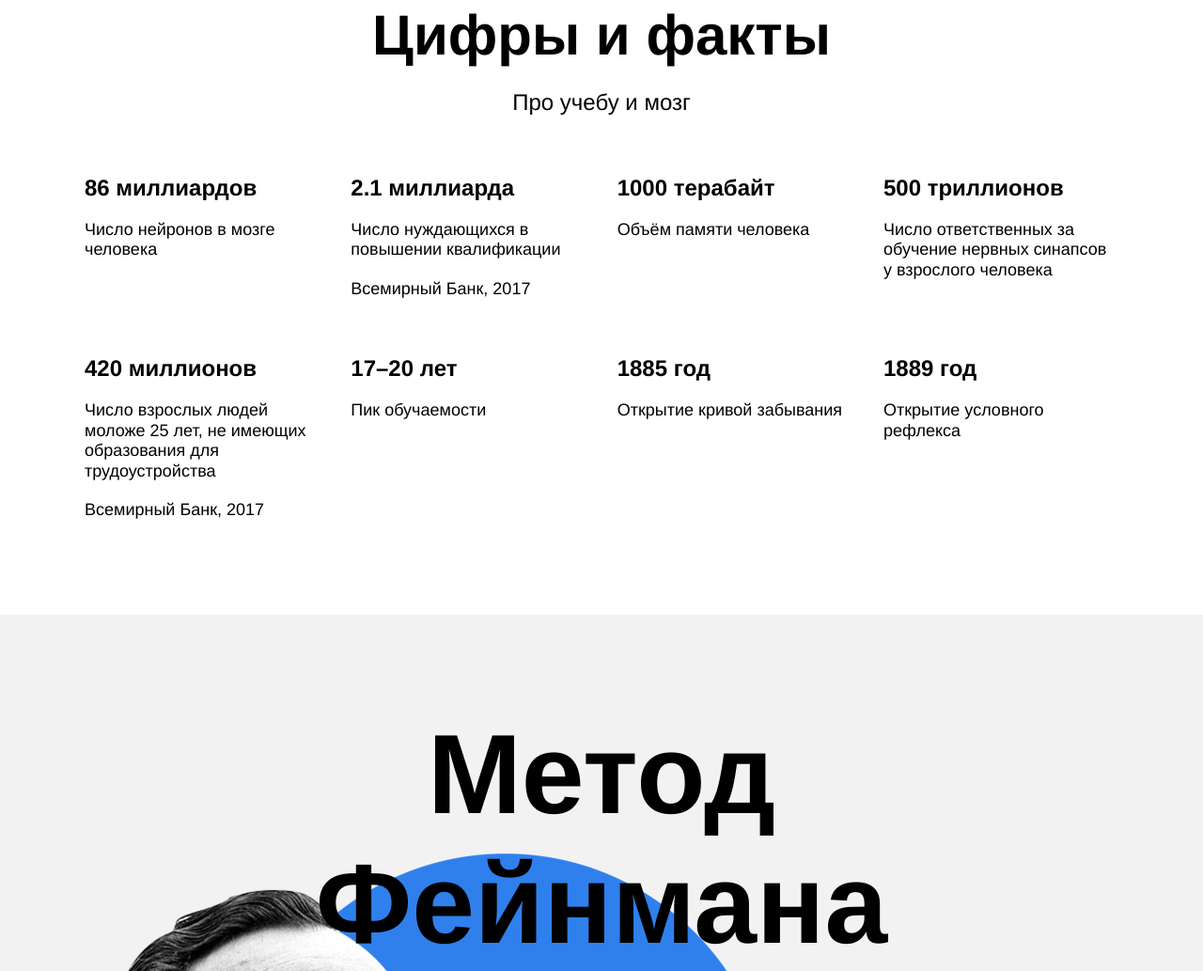
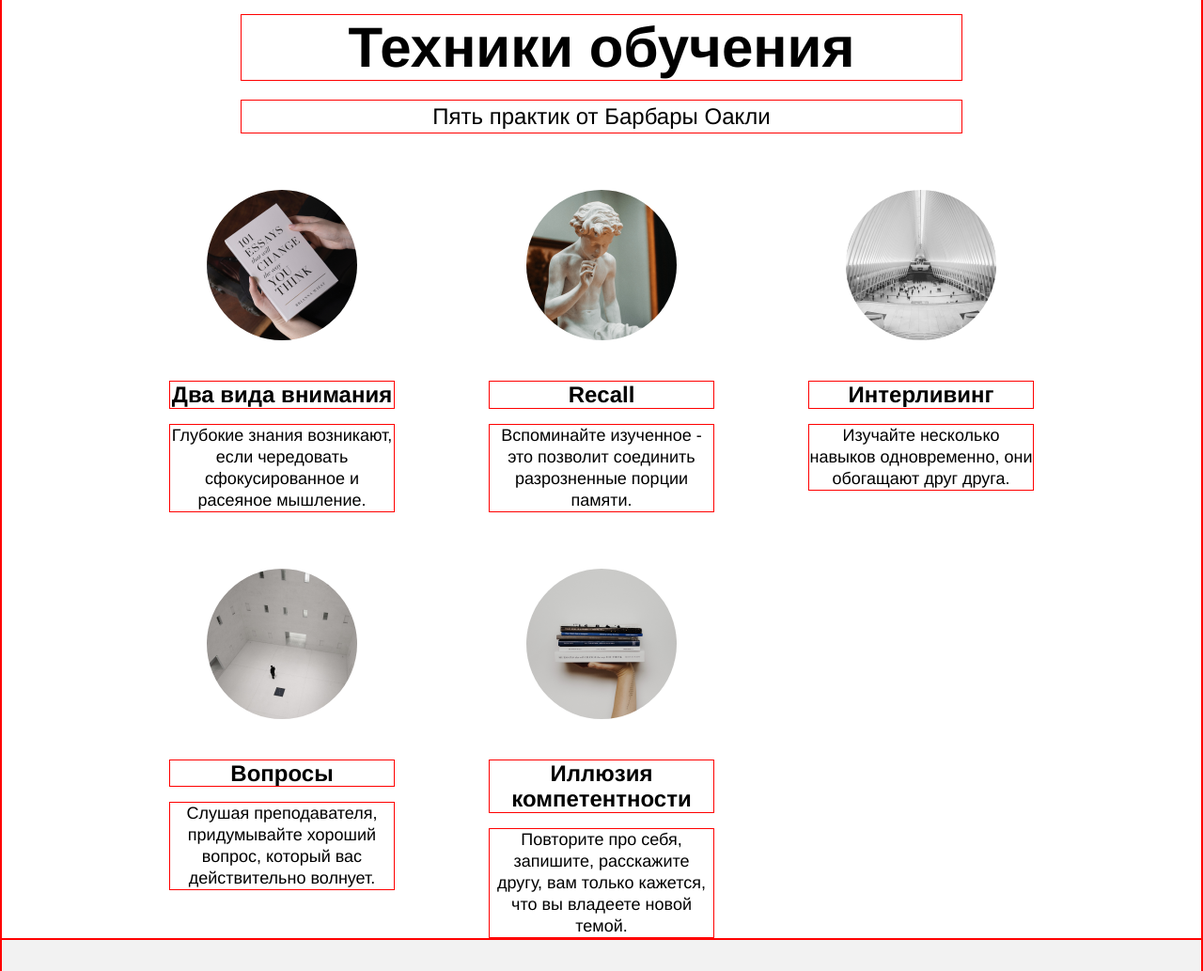
Before and after one commit to ghusainova/how-to-learn, a plain HTML site: page index.html in a window 1280 px wide. Shown: the part 1353-2386 px from the top of the page at 94% size. Drawn offline with Linux system fonts and the light colour scheme.

Commit message:
comeback to normal version

```diff
--- a/index.html
+++ b/index.html
@@ -18,7 +18,7 @@
     </p>
     <img src="./images/two_again.png"  alt="Опять двойка.." class="header__main-illustration" >
 
-    <div class="header__square-pic"></div>
+    <div class="header__square-pic rotation"></div>
   </header>
 
   <main class="content">
@@ -33,6 +33,46 @@
         </div>
       </article>
 
+    </section>
+
+    <section class="techniques">
+      <h2 class="section-title">Техники обучения</h2>
+      <p class="section-subtitle">Пять практик от Барбары Оакли</p>
+      <ul class="cards">
+
+        <li class="cards__item">
+          <img src="./images/cards-attention.png" class="cards__image" alt="иллюстрация к теме два вида внимания">
+          <h3 class="cards__title">Два вида внимания</h3>
+          <p class="cards__description">Глубокие знания возникают, если чередовать сфокусированное и расеяное мышление.</p>
+        </li>
+        <li class="cards__item">
+          <img src="./images/cards-recall.png" class="cards__image" alt="иллюстрация к теме вспоминания">
+          <h3 class="cards__title">Recall</h3>
+          <p class="cards__description">Вспоминайте изученное - это позволит соединить разрозненные порции памяти.</p>
+        </li>
+        <li class="cards__item">
+          <img src="./images/cards-interliving.png" class="cards__image" alt="иллюстрация к теме интерливинг">
+          <h3 class="cards__title">Интерливинг</h3>
+          <p class="cards__description">Изучайте несколько навыков одновременно, они обогащают друг друга.</p>
+        </li>
+        <li class="cards__item">
+          <img src="./images/cards-question.png" class="cards__image" alt="иллюстрация к теме вопросы">
+          <h3 class="cards__title">Вопросы</h3>
+          <p class="cards__description">Слушая преподавателя, придумывайте хороший вопрос, который вас действительно волнует.</p>
+        </li>
+        <li class="cards__item">
+          <img src="./images/cards-competence.png" class="cards__image" alt="иллюстрация к теме иллюзия компетентности">
+          <h3 class="cards__title">Иллюзия компетентности</h3>
+          <p class="cards__description">Повторите про себя, запишите, расскажите другу, вам только кажется, что вы владеете новой темой.</p>
+        </li>
+
+      </ul>
+    </section>
+
+    <section class="feynman">
+      <h2 class="feynman__title">Метод Фейнмана</h2>
+      <p class="feynman__subtitle">Выучить и не забыть</p>
+      <a class="link feynman__link" href="#">Подробнее &rarr;</a>
     </section>
 
     <section class="digits">
@@ -81,12 +121,6 @@
         </div>
       </div>
 
-    </section>
-
-    <section class="feynman">
-      <h2 class="feynman__title">Метод Фейнмана</h2>
-      <p class="feynman__subtitle">Выучить и не забыть</p>
-      <a class="link feynman__link" href="#">Подробнее &rarr;</a>
     </section>
 
     <section class="kaufman">
@@ -146,7 +180,7 @@
           </p>
         </div>
       </div>
-      <div class="kaufman__triangle"></div>
+      <div class="kaufman__triangle rotation"></div>
     </section>
   </main>
 
--- a/styles/style.css
+++ b/styles/style.css
@@ -1,4 +1,15 @@
+@keyframes rotation {
+  from {
+    transform: rotate(0deg);
+  }
+  to {
+    transform: rotate(360deg);
+  }
+}
 
+.rotation {
+  animation: rotation 20s linear infinite;
+}
 .page {
   min-width: 1100px;
   /* мы ещё не умеем делать мобильную версию сайта, */
@@ -11,6 +22,9 @@
 
 }
 
+p, section, h2, h3, div {
+  border: 1px solid red;
+}
 
 .header {
   background: #f2f2f2;
@@ -152,6 +166,65 @@
 
 .two-columns__span-accent {
   font-weight: 600;
+}
+
+/*TECHNIQUES*/
+.techniques {
+  padding: 100px 0 0;
+  display: block;
+  color: black;
+}
+
+.cards {
+  margin: 0 auto;
+  padding: 0;
+  width: 920px;
+  /*width: 80%;*/
+  display: flex;
+
+  /*justify-content: space-around;*/
+  flex-wrap: wrap;
+  list-style: none;
+}
+
+.cards__item {
+  margin: 0 100px 0 0;
+  padding: 0;
+  width: 240px;
+  text-align: center;
+  display: flex;
+  flex-direction: column;
+}
+
+.cards__item:nth-child(3n) {
+  margin-right: 0;
+}
+
+.cards__image {
+  max-width: 160px;
+  max-height: 160px;
+  margin: 60px 40px 43px;
+  padding: 0;
+  border-radius: 50%;
+}
+
+.cards__title {
+  margin: 0 0 16px;
+  padding: 0;
+
+  line-height: 1.15;
+  font-size: 24px;
+  font-weight: 600;
+  text-align: center;
+}
+
+.cards__description {
+  padding: 0;
+  margin: 0;
+  line-height: 23px;
+  font-size: 18px;
+  font-weight: normal;
+  text-align: center;
 }
 
 /*DIGITS*/
@@ -313,6 +386,7 @@
   background-size: cover;
   box-sizing: border-box;
   z-index: -1;
+  overflow: hidden;
 }
 
 
```
